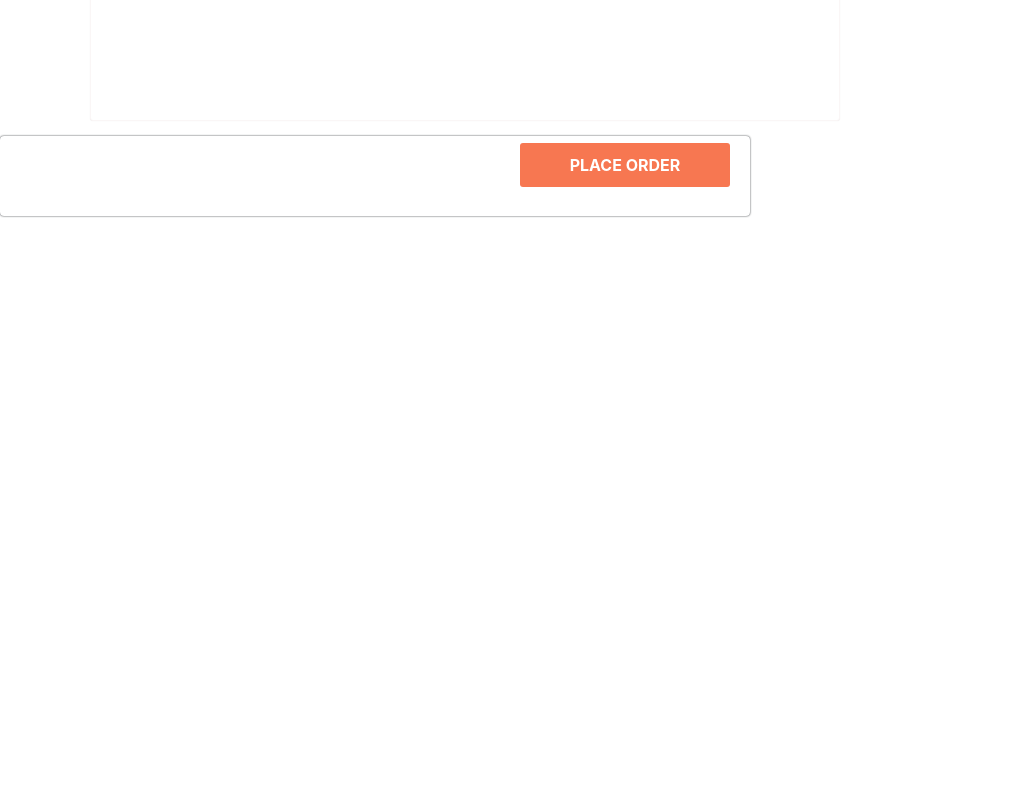
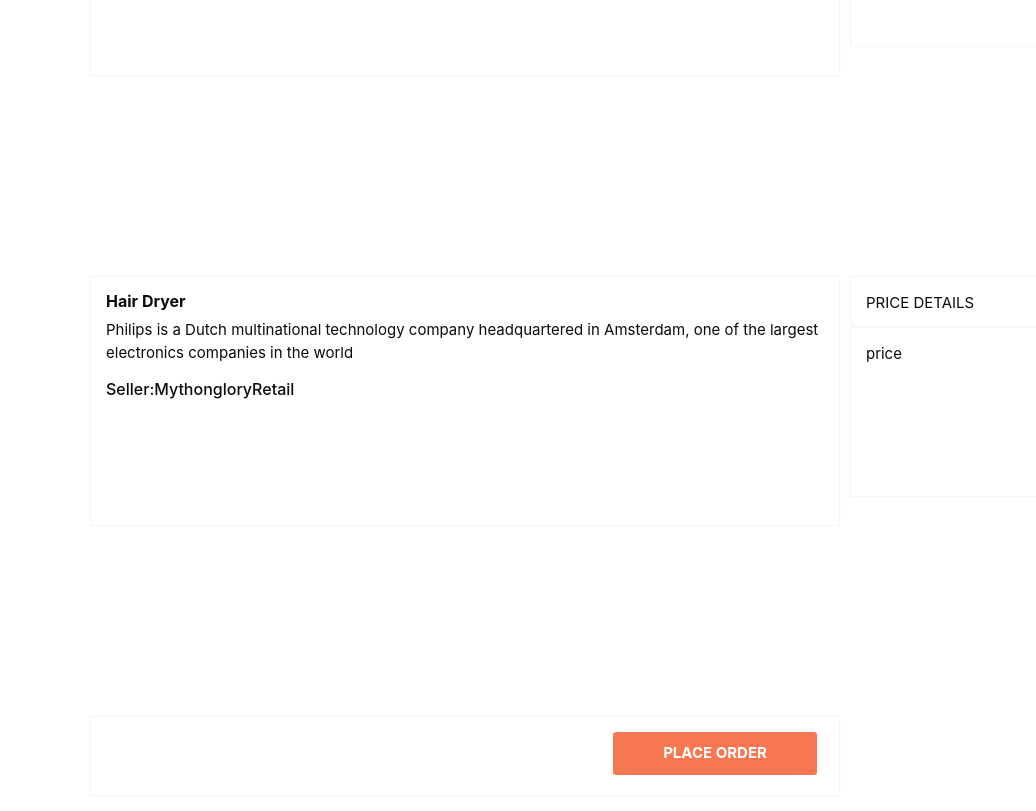
Before and after one commit to PradeepaGowtham/Flipkart, a React (Create React App) app: page / in a window 1280 px wide. Shown: the part 1300-2111 px from the top of the page, without its empty margins (0-1036 px from the left). Before the commit the page ends 1526 px from the top, so only its background shows below. Built offline with nearby package versions, Linux system fonts and the light colour scheme.

Commit message:
Button altered

```diff
--- a/src/components/mainpage/productlistitem.css
+++ b/src/components/mainpage/productlistitem.css
@@ -4,12 +4,10 @@ body{
     height: 100vh;
  }
  .container{
-    margin:20px 70px;
+    margin:5px 70px;
     display: flex;
     flex-wrap: wrap;
 }
-
-
 .container>div{
     background-color: white;
     margin: 5px;
@@ -20,20 +18,25 @@ body{
     box-shadow: 0 0 1px #e9e5e5;
     border-radius: 3px;
 }
+.address,.productDetails{
+    width: 750px;
+}
+.priceDetails{
+    width:340px;
+    height: 50px;
 
-
-.address,.productDetails,.btn{
-    width: 750px;
 }
 .price{
     width: 340px;
+    height: 170px;
+    transform: translate(760px,-209px);
 }
 .productDetails{
     height: 250px;
     display: flex;
     flex-direction: column;
+
 }
-
 .name{
     font-weight: bold;
 }
--- a/src/components/mainpage/productslistitem.tsx
+++ b/src/components/mainpage/productslistitem.tsx
@@ -12,6 +12,7 @@ const ProductsListItem = ({name,description,seller}:ProductsListProps)  =>{
                 <p>{description}</p>
                 <h6>Seller:{seller.name}</h6>
              </div>
+             <div className="priceDetails">PRICE DETAILS</div>
              <div className="price">price</div>
 
         </div>
--- a/src/pages/button.css
+++ b/src/pages/button.css
@@ -1,3 +1,6 @@
+.container>div{
+  margin-left: 5px;
+}
 .btn{
     height: 80px;
     transform: translateY(-10px);
@@ -12,5 +15,4 @@
     font-weight: bold;
     border: none;
     border-radius: 3px;
-
 }
--- a/src/pages/button.tsx
+++ b/src/pages/button.tsx
@@ -3,7 +3,9 @@ import './button.css';
 
 const Button = () => {
   return (
+    <div className='container'>
     <div className="btn"><button>PLACE ORDER</button></div>
+    </div>
   )
 }
 
--- a/src/pages/header.css
+++ b/src/pages/header.css
@@ -30,10 +30,7 @@
 .grocery{
     padding: 12px 50px;
 }
-.priceDetails{
-    width:340px;
-    height: 50px;
-}
+
 .address{
     height: 70px;
 
@@ -65,7 +62,3 @@
      border-radius: 3px;
      box-shadow: 0 0 3px rgb(207, 202, 202);
 }
-.price{
-    height: 200px;
-    transform: translateY(-99px);
-}
--- a/src/pages/header.tsx
+++ b/src/pages/header.tsx
@@ -10,7 +10,7 @@ return(
              <div className="flipkart">Flipkart</div>
              <div className="grocery">Grocery</div>
         </div>
-             <div className="priceDetails">PRICE DETAILS</div>
+
 
         <div className="address">
             <p className="first">Deliver to: Suseendiran P,637211 <button className="work">WORK</button></p>
```
